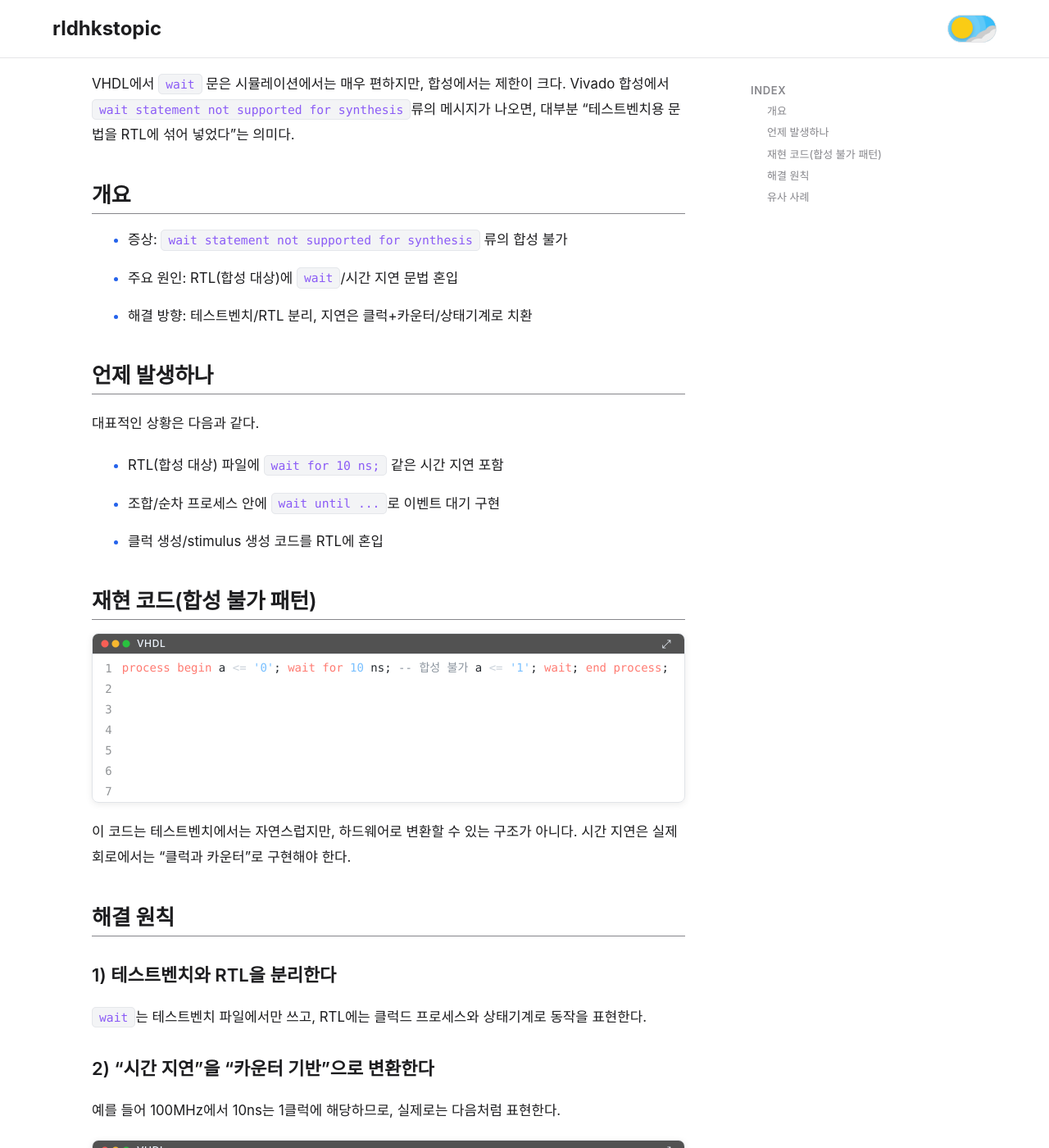
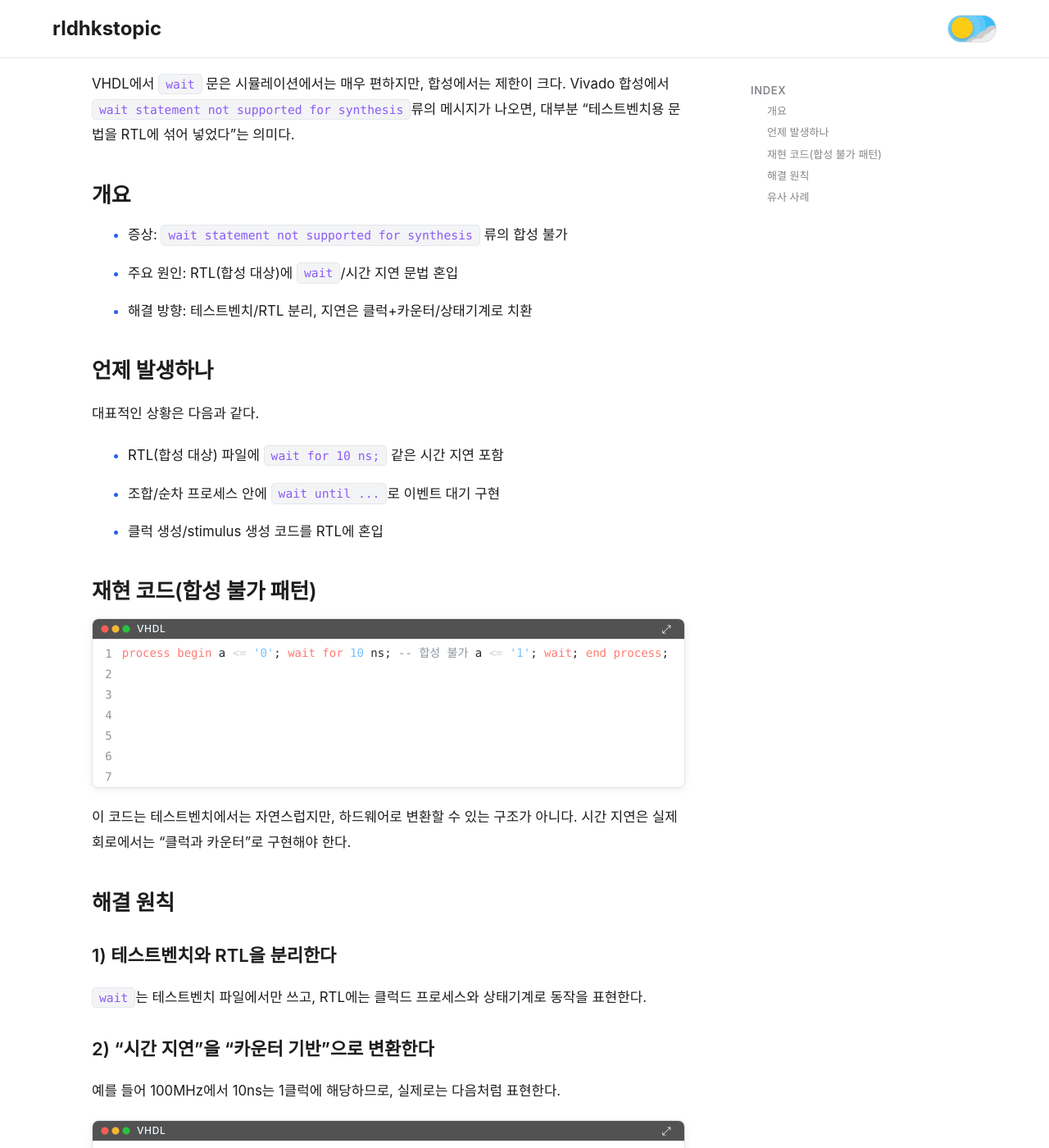
Before and after one commit to rldhkstopic/rldhkstopic.github.io, a Jekyll site: the page built from _posts/2026-01-07-vhdl-wait-statement-not-synthesizable.md, in a window 1280 px wide and 1400 px high, scrolled down 290 px. Shown: the whole window at 82% size. Built offline with Jekyll 4.4.1, drawn with Linux system fonts in a browser that asks for light colours; nearby versions of some CDN libraries; a style sheet for code colours, icons or effects is not loaded.

Commit message:
[v0.0.5] Update: reduce mobile post title size and remove heading borders

```diff
--- a/assets/css/main.css
+++ b/assets/css/main.css
@@ -1365,6 +1365,8 @@ body.home-page .site-header {
   color: var(--text-primary);
   line-height: 1.2;
   letter-spacing: -0.02em;
+  max-width: 100%;
+  overflow-wrap: anywhere;
 }
 
 .post-header .post-meta {
@@ -1460,8 +1462,6 @@ body.home-page .site-header {
   color: var(--text-primary);
   line-height: 1.3;
   letter-spacing: -0.01em;
-  padding-bottom: 0.5rem;
-  border-bottom: 2px solid var(--accent-light);
 }
 
 .post-content h3 {
@@ -1472,20 +1472,6 @@ body.home-page .site-header {
   color: var(--text-primary);
   line-height: 1.35;
   letter-spacing: -0.01em;
-  border-style: solid;
-  border-width: 1px;
-  border-color: rgba(134, 134, 139, 1);
-  border-top-width: 0px;
-  border-top-color: rgba(0, 0, 0, 0);
-  border-top-style: none;
-  border-right-width: 0px;
-  border-right-color: rgba(0, 0, 0, 0);
-  border-right-style: none;
-  border-bottom-color: rgba(134, 134, 139, 1);
-  border-left-width: 0px;
-  border-left-color: rgba(0, 0, 0, 0);
-  border-left-style: none;
-  padding-bottom: 5px;
 }
 
 .post-content h4 {
@@ -2737,6 +2723,14 @@ article div[role="doc-endnotes"] {
     padding: 1.5rem 1rem;
   }
 
+  /* 모바일에서 제목 과대 표시 완화 + 폭에 맞춘 자연스러운 줄바꿈 */
+  .post-title {
+    font-size: 1.7rem;
+    line-height: 1.25;
+    margin-bottom: 0.9rem;
+    letter-spacing: -0.015em;
+  }
+
   .post-item {
     padding: 1rem;
   }
@@ -2770,4 +2764,10 @@ article div[role="doc-endnotes"] {
   .post-container-wide .post {
     padding: 1.25rem 0.9rem;
   }
-}
+
+  .post-title {
+    font-size: 1.55rem;
+    line-height: 1.25;
+    margin-bottom: 0.85rem;
+  }
+}
```
Also changed, not shown: CHANGELOG.md, 1 other file.
